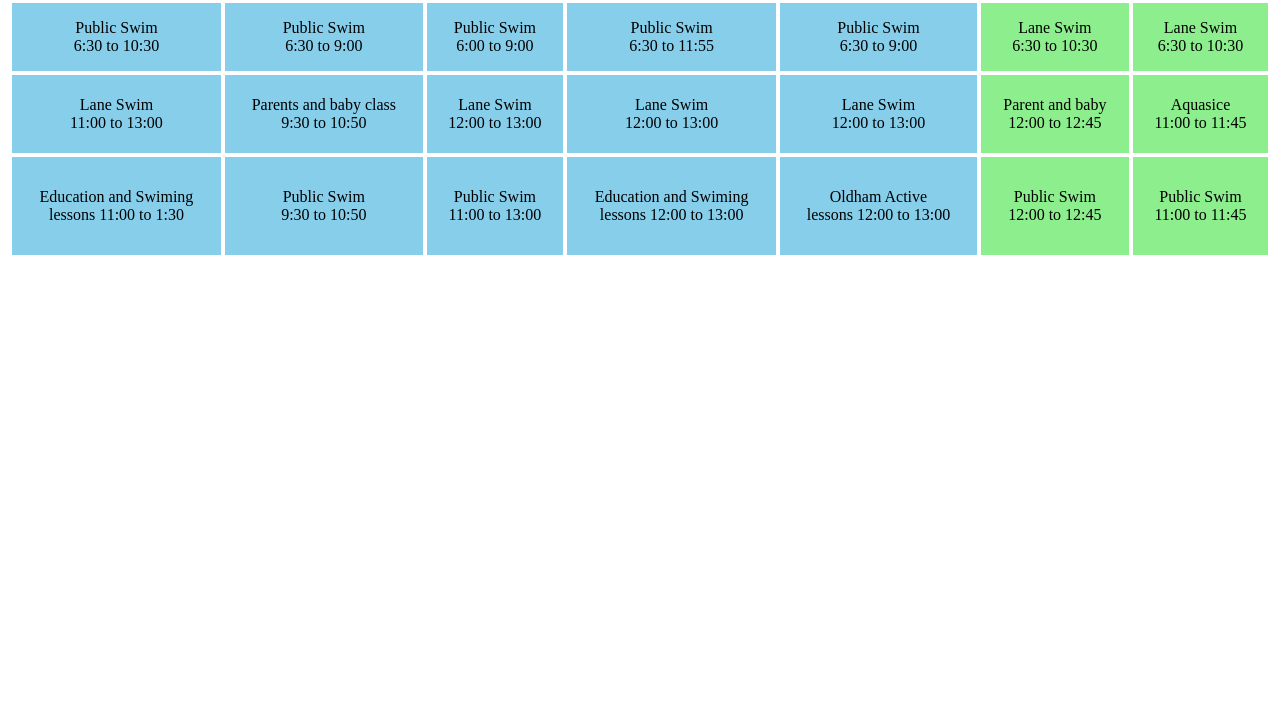
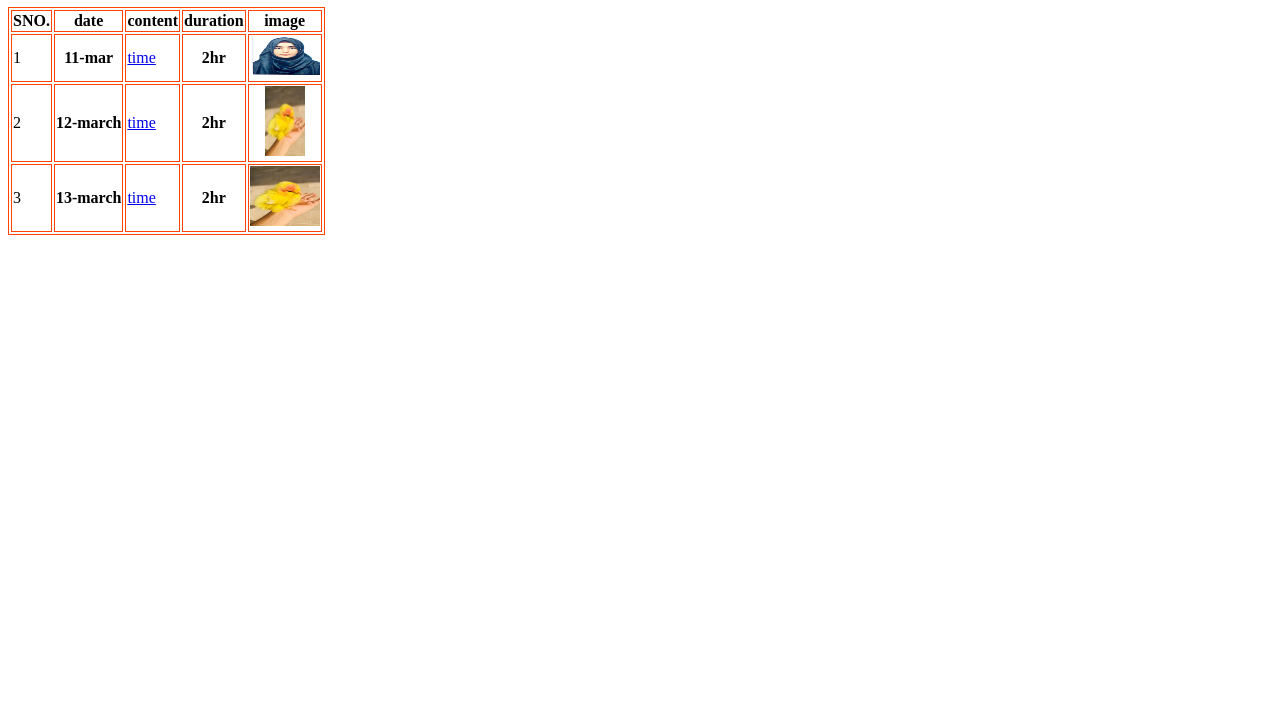
Before and after one commit to engrnosheenali/my-files, a plain HTML site: page table.html in a window 1280 px wide. Shown: the part 73-800 px from the top of the page. Drawn offline with Linux system fonts and the light colour scheme.

Commit message:
Add files via upload

```diff
--- a/table.html
+++ b/table.html
@@ -3,133 +3,48 @@
   <head>
     <meta charset="UTF-8" />
     <meta name="viewport" content="width=device-width, initial-scale=1.0" />
-    <title>Document</title>
+    <title>table</title>
     <style>
       table,
-      tr,
-      td {
-        border: 1px solid white;
-      }
+      td,
       th {
-        height: 60px;
-      }
-      table {
-        width: 100%;
-        text-align: center;
-      }
-      .last-row {
-        background-color: rgba(4, 218, 4, 0.452);
-      }
-      td {
-        background-color: skyblue;
-        padding: 10px;
+        border: 1px solid orangered;
       }
     </style>
   </head>
   <body>
+    <h1 style="text-align: center">time table</h1>
     <table>
-      <tr style="padding: 20px">
-        <th>Monday</th>
-        <th>Tuesday</th>
-        <th>Wednesday</th>
-        <th>Thursday</th>
-        <th>Friday</th>
-        <th>Saturday</th>
-        <th>Sunday</th>
+      <tr>
+        <th>SNO.</th>
+        <th>date</th>
+        <th>content</th>
+        <th>duration</th>
+        <th>image</th>
+      </tr>
+      <tr>
+        <td>1</td>
+        <th>11-mar</th>
+        <td> <a href="http://time.org.pk"> time</td></a>
+        <th>2hr</th>
+        <th><img src="image.jpeg" height="40" width="70" alt="my image"></th>
+      </tr>
+      <tr>
+        <td>2</td>
+        <th>12-march</th>
+        <td><a href="http://time.org.pk">time</td></a>
+        <th>2hr</th>
+        <th><img src="chucha.jpeg"height="70" width="40" alt="chucha"></th>
+      </tr>
+      <tr>
+        <td>3</td>
+        <th>13-march</th>
+        <td><a href="htto://time.org.pk">time</td></a>
+        <th>2hr</th>
+        <th><img src="chucha.jpeg"height="60" width="70" alt="chucha"></th>
       </tr>
 
-      <tr style="height: 70px">
-        <td>
-          Public Swim <br />
-          6:30 to 10:30
-        </td>
-        <td>
-          Public Swim <br />
-          6:30 to 9:00
-        </td>
-        <td>
-          Public Swim <br />
-          6:00 to 9:00
-        </td>
-        <td>
-          Public Swim <br />
-          6:30 to 11:55
-        </td>
-        <td>
-          Public Swim <br />
-          6:30 to 9:00
-        </td>
-        <td class="last-row">
-          Lane Swim <br />
-          6:30 to 10:30
-        </td>
-        <td class="last-row">
-          Lane Swim <br />
-          6:30 to 10:30
-        </td>
-      </tr>
-
-      <tr style="height: 80px">
-        <td>
-          Lane Swim <br />
-          11:00 to 13:00
-        </td>
-        <td>
-          Parents and baby class <br />
-          9:30 to 10:50
-        </td>
-        <td>
-          Lane Swim <br />
-          12:00 to 13:00
-        </td>
-        <td>
-          Lane Swim <br />
-          12:00 to 13:00
-        </td>
-        <td>
-          Lane Swim <br />
-          12:00 to 13:00
-        </td>
-        <td class="last-row">
-          Parent and baby <br />
-          12:00 to 12:45
-        </td>
-        <td class="last-row">
-          Aquasice <br />
-          11:00 to 11:45
-        </td>
-      </tr>
-
-      <tr style="height: 100px">
-        <td>
-          Education and Swiming <br />
-          lessons 11:00 to 1:30
-        </td>
-        <td>
-          Public Swim <br />
-          9:30 to 10:50
-        </td>
-        <td>
-          Public Swim <br />
-          11:00 to 13:00
-        </td>
-        <td>
-          Education and Swiming <br />
-          lessons 12:00 to 13:00
-        </td>
-        <td>
-          Oldham Active <br />
-          lessons 12:00 to 13:00
-        </td>
-        <td class="last-row">
-          Public Swim <br />
-          12:00 to 12:45
-        </td>
-        <td class="last-row">
-          Public Swim <br />
-          11:00 to 11:45
-        </td>
-      </tr>
+       </tr>
     </table>
   </body>
 </html>
```
Also changed, not shown: chucha.jpeg (added), image.jpeg (added).
